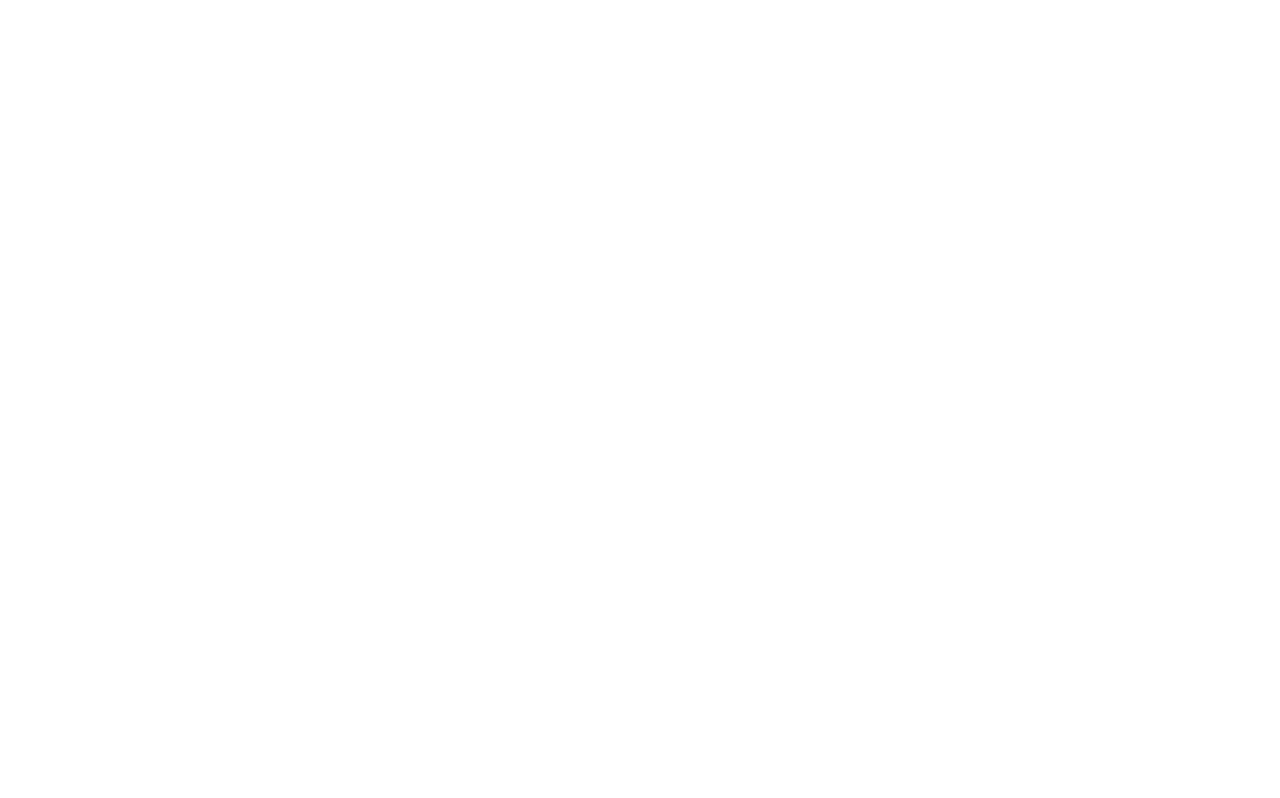
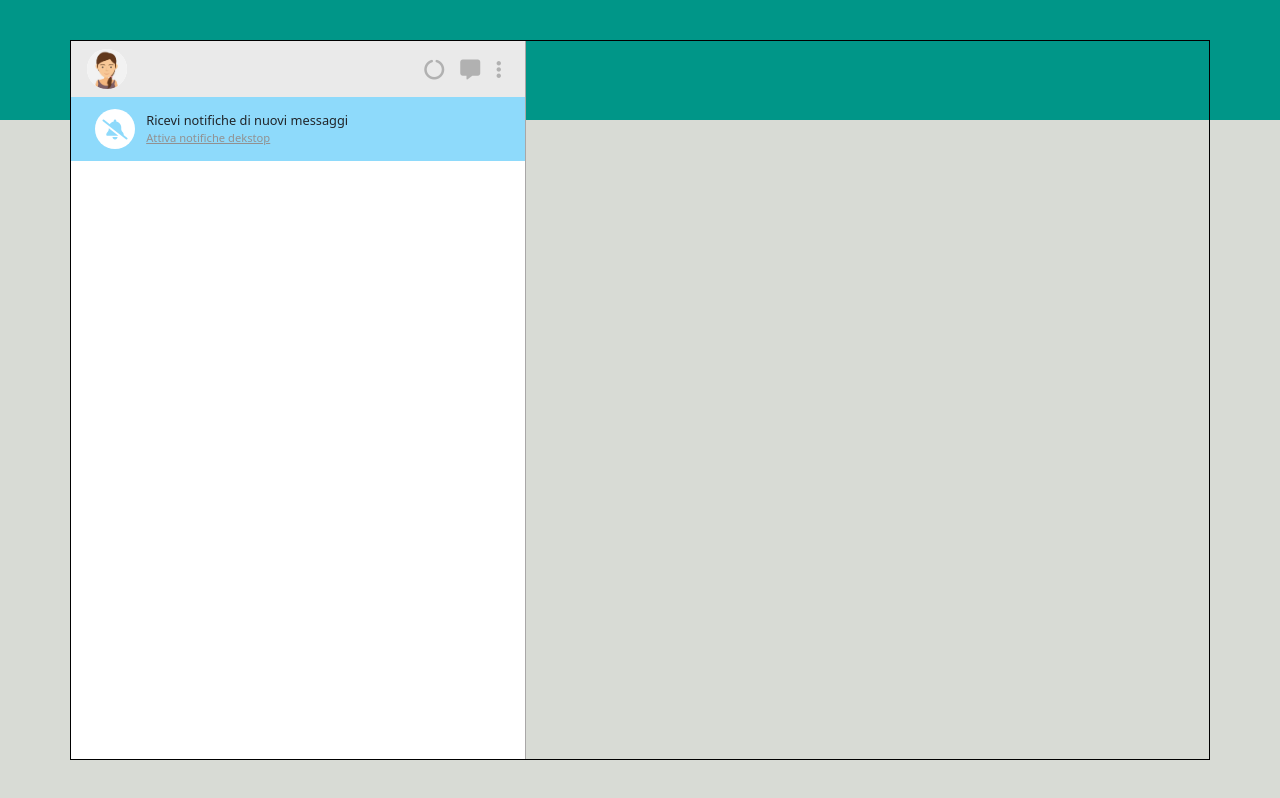
Before and after one commit to AlessandroFacci/vue-boolzapp, a plain HTML site: page index.html in a window 1280 px wide. Drawn offline with nearby package versions, Linux system fonts and the light colour scheme.

Commit message:
index and style: add conteiner and chat content

```diff
--- a/index.html
+++ b/index.html
@@ -31,6 +31,31 @@
     <title>Document</title>
   </head>
   <body>
-    <div class="container mt-5"></div>
+    <div class="container">
+      <div class="chat-container">
+        <div class="chat-nav">
+          <div class="img-nav-chat">
+            <img src="./img/avatar_io.jpg" alt="Sofia" />
+          </div>
+          <div>
+            <ul>
+              <li><i class="fa-solid fa-circle-notch fa-lg"></i></li>
+              <li><i class="fa-solid fa-message fa-lg"></i></li>
+              <li><i class="fa-solid fa-ellipsis-vertical fa-lg"></i></li>
+            </ul>
+          </div>
+        </div>
+        <div class="notification-control">
+          <div class="bell">
+            <i class="fa-solid fa-bell-slash fa-lg"></i>
+          </div>
+          <div class="notification-text">
+            <p>Ricevi notifiche di nuovi messaggi</p>
+            <p>Attiva notifiche dekstop</p>
+          </div>
+        </div>
+      </div>
+      <div class="mex-container"></div>
+    </div>
   </body>
 </html>
--- a/style/style.css
+++ b/style/style.css
@@ -0,0 +1,121 @@
+body {
+  background-image: linear-gradient(#009688 15%, #d8dbd5 15%);
+}
+
+.container {
+  height: 90vh;
+  margin-top: 5vh;
+  margin-bottom: 5vh;
+  padding: 0;
+
+  display: flex;
+  justify-content: space-between;
+
+  /* debug */
+  border: 1px solid black;
+}
+
+/*# CHAT  */
+
+.chat-container {
+  width: 40%;
+  height: 100%;
+  border-right: 1px solid rgb(169, 167, 167);
+
+  background-color: #ffffff;
+
+  /* debug */
+  /* border: 1px dashed red; */
+}
+
+/** Nav chat  */
+
+.chat-nav {
+  width: 100%;
+  height: 3.5rem;
+  padding: 0 1rem;
+  background-color: #eaeaea;
+
+  display: flex;
+  justify-content: space-between;
+  align-items: center;
+}
+
+.img-nav-chat {
+  width: 2.5rem;
+  height: 2.5rem;
+}
+
+.img-nav-chat img {
+  width: 100%;
+  aspect-ratio: 1;
+  border-radius: 100%;
+  background-color: white;
+}
+
+.chat-nav ul {
+  list-style-type: none;
+  margin: 0;
+
+  display: flex;
+  flex-direction: row;
+}
+
+.chat-nav ul li {
+  padding: 0 0.5rem;
+}
+
+.chat-nav ul li i {
+  color: #b1b1b1;
+}
+
+/** Notifiche  */
+
+.notification-control {
+  width: 100%;
+  height: 4rem;
+  background-color: #8edafb;
+
+  display: flex;
+  align-items: center;
+}
+
+.bell {
+  width: 2.5rem;
+  height: 2.5rem;
+  border-radius: 100%;
+  margin: 0 0.7rem 0 1.5rem;
+  background-color: white;
+
+  display: flex;
+  justify-content: center;
+  align-items: center;
+}
+
+.bell i {
+  color: #8edafb;
+}
+
+.notification-text p {
+  margin: 0;
+}
+
+.notification-text p:first-of-type {
+  font-size: 0.8rem;
+}
+
+.notification-text p:nth-of-type(2) {
+  font-size: 0.7rem;
+  text-decoration: underline;
+  color: #929191;
+}
+
+/*# MEX  */
+
+.mex-container {
+  width: 60%;
+  height: 100%;
+
+  /* debug */
+  /* border: 1px dashed red; */
+}
```
